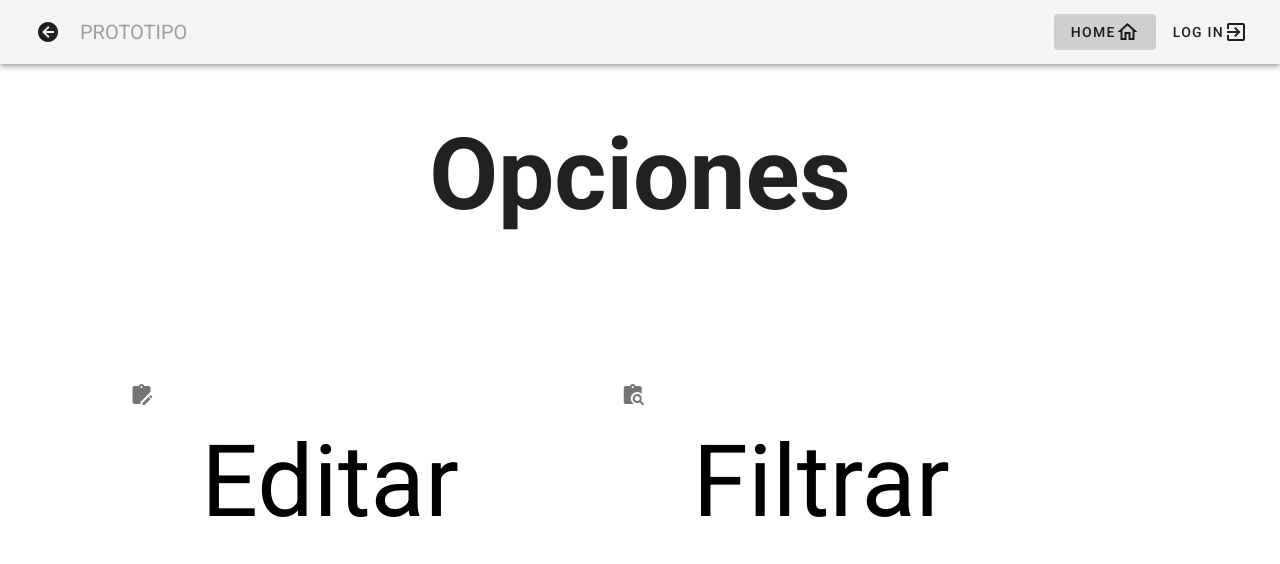
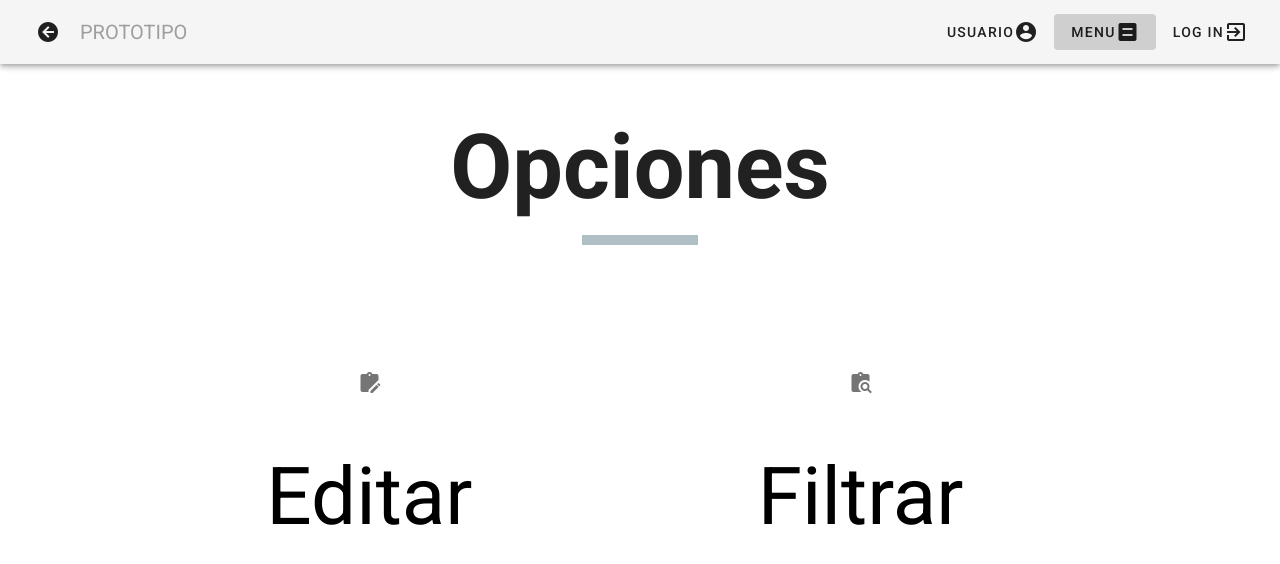
Before and after one commit to YojayDeHorta/Administrador-con-filtros, a Vue app: page /options in a window 1280 px wide. Shown: the top 564 px of the page. Built offline with nearby package versions, Linux system fonts and the light colour scheme.

Commit message:
Optimizacion Estilos

```diff
--- a/src/components/CrudClientes.vue
+++ b/src/components/CrudClientes.vue
@@ -1,13 +1,13 @@
 <template>
     <v-container class="CRUD-P" fluid fill-height>
-    <v-row  cols="12">
-        <v-col  cols="2">
+    <v-row class="OP text-center mt-5" cols="12">
+        <v-col  class="OP-TABLAS" cols="2">
             <v-btn v-if="adminVerification" color="primary" @click="dialog=true;formTitle='Agregar usuario';resetUser()"><v-icon class="mr-2">mdi-account-plus</v-icon> añadir</v-btn>
         </v-col>
-        <v-col cols="2" class="mt-0 pt-0">
+        <v-col  cols="5" class="OP-TABLAS mt-0 pt-0">
             <v-text-field v-model="search" append-icon="mdi-magnify" v-if="adminVerification" label="Buscar en la tabla" single-line hide-details></v-text-field>
         </v-col>
-        <v-col cols="8"  class="text-right">
+        <v-col  cols="2"  class="OP-TABLAS text-right">
             <v-btn color="teal darken-1"  @click="descargar()"><v-icon color="white">mdi-file-download</v-icon></v-btn>
             <v-btn color="secondary" class="ml-1"  outlined v-if="adminVerification" @click="chooseFiles()">
 
@@ -222,4 +222,16 @@ tbody tr:nth-of-type(odd) {
   background-color: rgba(13, 9, 243, 0.10);
 }
 
+.OP{
+
+    /*border:5px solid yellow;*/
+}
+
+.OP-TABLAS{
+   /* border:5px solid red;*/
+    height:60px;
+      margin:auto;
+
+}
+
 </style>
--- a/src/components/CrudPersonal.vue
+++ b/src/components/CrudPersonal.vue
@@ -1,5 +1,5 @@
 <template>
-    <v-container class="Tabla-Persona">
+    <v-container>
         <v-row class="d-flex justify-center" cols="12">
             <v-col cols="4">
                 <v-btn v-if="adminVerification" color="primary" @click="dialog=true;formTitle='Agregar usuario';resetUser()">
@@ -11,8 +11,8 @@
             </v-col>
             <!-- <a href="/source.csv" download>descargar</a> -->
         </v-row>
-        <v-row class="d-flex justify-center p-0" cols="12" md="12">
-            <v-data-table :headers="computedHeaders" :loading="loading" :search="search" :footer-props="{'items-per-page-text':'usuarios por pagina'}" loading-text="Cargando...Porfavor espere" :items="users" sort-by="descripcion" class="elevation-3 theme--light">
+        <v-row class="Tabla-Persona d-flex justify-center p-0" cols="12" md="16">
+            <v-data-table :headers="computedHeaders" :loading="loading" :search="search" :footer-props="{'items-per-page-text':'usuarios por pagina'}" loading-text="Cargando...Porfavor espere" :items="users" sort-by="descripcion" class="Persona elevation-3 theme--light">
                 <template v-slot:[`item.actions`]="{ item }" v-if="adminVerification">
                     <v-icon small class="mr-2" @click="prepareEdit(item)"> mdi-pencil </v-icon>
                     <v-icon small @click="deleteUser(item.Id)"> mdi-delete </v-icon>
@@ -176,6 +176,10 @@ tbody tr:nth-of-type(odd) {
     background-color: rgba(13, 9, 243, 0.10);
 }
 .Tabla-Persona{
-    /*border:5px solid red*/
+    border:5px solid red
+}
+.Persona{
+    border:5px solid yellow;
+    width:100%;
 }
 </style>
--- a/src/components/Login.vue
+++ b/src/components/Login.vue
@@ -3,7 +3,7 @@
         <v-card height="400px" style="width:400px">
             <v-form class="text-center" @submit.prevent="submitAdmin">
                 <v-card-title class="title d-flex justify-center" align="center">
-                    <h2 class="Titulo text-center mt-5">Iniciar Sesión</h2>
+                    <h2 style="width:200px" class="Titulo text-center mt-5">Iniciar Sesión</h2>
                 </v-card-title>
                 <v-card-text>
                     <v-container>
--- a/src/components/Navbar.vue
+++ b/src/components/Navbar.vue
@@ -7,15 +7,18 @@
                 <v-icon>mdi-arrow-left-circle</v-icon>
                 <!-- <span>Volver</span> -->
             </v-btn>
-
             <v-toolbar-title class="text-uppercase grey--text">
                 Prototipo
             </v-toolbar-title>
             <v-spacer></v-spacer>
             <!-- <v-btn text class="success mr-5">ingreso</v-btn> -->
+            <v-btn :to="{name: 'Login'}" exact text class="gray">
+                <span>Usuario</span>
+                <v-icon>mdi-account-circle</v-icon>
+            </v-btn>
             <v-btn :to="{name: 'Options'}" exact text class="gray">
-        <span>Home</span>
-        <v-icon>mdi-home-outline</v-icon>
+                <span>Menu</span>
+                <v-icon>mdi-equal-box</v-icon>
             </v-btn>
             <v-btn text @click="dialogAdmin=true" v-if="!adminVerification" class="gray">
                 <span>Log in</span>
@@ -25,9 +28,12 @@
                 <span>Log out</span>
                 <v-icon>mdi-home-export-outline </v-icon>
             </v-btn>
-
+            <v-btn text @click="logout()" v-else class="gray">
+                <span>Log out</span>
+                <v-icon>mdi-home-export-outline </v-icon>
+            </v-btn>
         </v-app-bar>
-    <v-navigation-drawer app v-model="drawer" temporary >
+        <v-navigation-drawer app v-model="drawer" temporary>
             <v-list-item>
                 <v-list-item-content>
                     <v-list-item-title class="text-h6">
@@ -38,113 +44,103 @@
                     </v-list-item-subtitle>
                 </v-list-item-content>
             </v-list-item>
-
             <v-divider></v-divider>
-
             <v-list nav dense>
-        <v-list-item-group  active-class="deep-purple--text text--accent-4">
-
+                <v-list-item-group active-class="deep-purple--text text--accent-4">
                     <v-list-item :to="{name: 'Cruds'}">
                         <v-list-item-icon>
                             <v-icon>mdi-file-table</v-icon>
-            </v-list-item-icon >
-            <v-list-item-title >Crud</v-list-item-title>
+                        </v-list-item-icon>
+                        <v-list-item-title>Crud</v-list-item-title>
                     </v-list-item>
-
-
                 </v-list-item-group>
             </v-list>
         </v-navigation-drawer>
-
         <!-- dialog administrador -->
-    <v-dialog v-model="dialogAdmin"  max-width="500px">
+        <v-dialog v-model="dialogAdmin" max-width="500px">
             <v-card>
-        <v-form  @submit.prevent="submitAdmin">
+                <v-form @submit.prevent="submitAdmin">
                     <v-card-title><span class="text-h5">Iniciar sesion</span></v-card-title>
                     <v-card-text>
                         <v-container>
                             <v-row>
-                    <v-col cols="12" >
+                                <v-col cols="12">
                                     <v-text-field v-model="admin.user" label="Usuario"></v-text-field>
                                 </v-col>
                             </v-row>
                             <v-row>
-                    <v-col cols="12" >
-                        <v-text-field type="password"  v-model="admin.pass" label="Password" ></v-text-field>
+                                <v-col cols="12">
+                                    <v-text-field type="password" v-model="admin.pass" label="Password"></v-text-field>
                                 </v-col>
                             </v-row>
                         </v-container>
                     </v-card-text>
-
                     <v-card-actions>
                         <v-spacer></v-spacer>
                         <v-btn color="red darken-1" text @click="dialogAdmin=false"> Cancelar </v-btn>
-            <v-btn color="blue darken-1" type="submit" text > Guardar </v-btn>
+                        <v-btn color="blue darken-1" type="submit" text> Guardar </v-btn>
                     </v-card-actions>
                 </v-form>
             </v-card>
         </v-dialog>
-
         <!-- SNACKBAR PARA LOS MENSAJES -->
-    <v-snackbar  v-model="snackbar" >
+        <v-snackbar v-model="snackbar">
             {{ mensaje }}
-        <v-btn color="error" class="ml-5"  @click="snackbar = false">cerrar</v-btn>
+            <v-btn color="error" class="ml-5" @click="snackbar = false">cerrar</v-btn>
         </v-snackbar>
     </v-container>
-
 </template>
-
 <script>
 import axios from 'axios'
-var url="http://localhost:3000/api/admin"
+var url = "http://localhost:3000/api/admin"
 
 export default {
-    name:'Navbar',
-    props:{
-        adminVerification:null
+    name: 'Navbar',
+    props: {
+        adminVerification: null
     },
     data() {
         return {
-        drawer:false,
+            drawer: false,
             //dialog y datos para el admin
-        dialogAdmin:false,
-        admin:{
-          user:'',
-          pass:''
+            dialogAdmin: false,
+            admin: {
+                user: '',
+                pass: ''
             },
             //codigo del snackbar para mensajes
-        snackbar:false,
-        mensaje:'',
+            snackbar: false,
+            mensaje: '',
         }
     },
     methods: {
-     async submitAdmin(){
-        let res= await axios.post(url,this.admin)
+        async submitAdmin() {
+            let res = await axios.post(url, this.admin)
             if (res.data) {
-          this.$emit('escuchar',true)
+                this.$emit('escuchar', true)
                 sessionStorage.setItem("Admin", true);
-          this.admin.user=''
-          this.admin.pass=''
-          this.dialogAdmin=false
-          this.snackbar=true
-          this.mensaje='login realizado correctamente'
-        }else{
-          this.snackbar=true,
-          this.mensaje='error - usuario o contraseña incorrecta'
+                this.admin.user = ''
+                this.admin.pass = ''
+                this.dialogAdmin = false
+                this.snackbar = true
+                this.mensaje = 'login realizado correctamente'
+            } else {
+                this.snackbar = true,
+                    this.mensaje = 'error - usuario o contraseña incorrecta'
             }
         },
-      logout(){
-          this.$emit('escuchar',false)
+        logout() {
+            this.$emit('escuchar', false)
             sessionStorage.removeItem('Admin')
-          this.snackbar=true
-          this.mensaje='cerrado de sesion realizado correctamente'
+            this.snackbar = true
+            this.mensaje = 'cerrado de sesion realizado correctamente'
         },
         //para el volver
 
     },
-    computed:{
+    computed: {
         hasHistory() {
-        this.historial=window.history.length
+            this.historial = window.history.length
             console.log(this.historial);
 
             if (this.historial > 2) {
@@ -158,8 +154,8 @@ export default {
     }
 }
 </script>
-<style >
-  .caminos{
+<style>
+.caminos {
     background: red;
 }
 </style>
--- a/src/components/Registro.vue
+++ b/src/components/Registro.vue
@@ -3,7 +3,7 @@
         <v-card height="100%" width="480px">
             <v-form class="text-center" @submit.prevent="submitAdmin">
                 <v-card-title class="title d-flex justify-center" align="center">
-                    <h2 class="Titulo text-center mt-5">Registrarme</h2>
+                    <h3 class="Titulo text-center mt-5">Registrarme</h3>
                 </v-card-title>
                 <v-card-text>
                     <v-container>
--- a/src/components/Tabs_Login.vue
+++ b/src/components/Tabs_Login.vue
@@ -1,54 +1,82 @@
 <template>
-    <div>
-        <v-card color="basil">
-            <v-card-title class="text-center justify-center py-6">
+    <div class="Marco">
+        <v-card color="blue-grey lighten-5">
+            <v-card-title class="Titulo text-center justify-center py-6">
                 <h1 class="font-weight-bold text-h2 basil--text">
                     BIENVENIDO<br>
                     <v-icon class="Filtrar" style="font-size:100px">mdi-account-circle</v-icon>
                 </h1>
             </v-card-title>
-            <v-tabs v-model="tab" background-color="transparent" color="basil" grow>
-                <v-tab v-for="item in items" :key="item">
-                    {{ item }}
+            <v-tabs class="Elemento-Tab" v-model="tab" background-color="transparent" grow>
+                <v-tab class="elemento" v-for="item in items" :key="item">
+                    <h1 class="title-item">{{ item }}</h1>
                 </v-tab>
             </v-tabs>
             <v-tabs-items class="d-flex justify-center" v-model="tab">
                 <br>
                 <v-tab-item v-for="item in 1" :key="item">
-                    <v-card color="basil" flat>
+                    <v-card class="mb-10" color="basil" flat>
                         <Login></Login>
                     </v-card>
                 </v-tab-item>
                 <v-tab-item v-for="num in 2">
-                    <v-card color="basil" flat>
+                    <v-card class="mb-10" color="basil" flat>
                         <Sign></Sign>
                     </v-card>
                 </v-tab-item>
             </v-tabs-items>
         </v-card>
-        </v-card>
     </div>
 </template>
 <style>
-/* Helper classes */
-.basil {
-  background-color: #FFFBE6 !important;
+
+.title-item.active{
+    color: black;
 }
-.basil--text {
-  color: #356859 !important;
+
+.Titulo {
+   /* border: 5px solid red;*/
+    margin: auto;
+    width: 50%;
 }
+
+.Marco{
+   /* border: 5px solid black;*/
+    width: 50%;
+    margin: auto;
+    /*background-color: grey;*/
+}
+
+.Elemento-Tab {
+    /*border: 5px solid yellow;*/
+    margin: auto;
+    width: 30%;
+}
+
+/*
+.elemento{
+    border: 5px solid red;
+    margin: auto;
+    width: 30%;
+}
+
+/*
+.Elemento-Tab{
+    border: 5px solid yellow;
+}*/
 </style>
 <script>
 import Login from '../components/Login.vue';
 import Sign from '../components/Registro.vue';
 export default {
     components: {
-      Login,Sign
+        Login,
+        Sign
     },
-    data () {
+    data() {
         return {
             tab: null,
-        num:2,
+            num: 2,
             items: [
                 'Inicio Sesion', 'Registro'
             ]
--- a/src/views/Cruds.vue
+++ b/src/views/Cruds.vue
@@ -1,6 +1,6 @@
 <template>
     <v-container class="Marco">
-        <v-row >
+        <v-row class="Tablas">
             <v-col cols="2" class="ml-4">
                 <!-- select de las tablas -->
                 <h5>Tablas:</h5>
@@ -68,5 +68,9 @@ export default {
 <style scoped>
     .Marco{
         border:5px solid black;
+        width:100%;
+    }
+    .Tablas{
+      /*  border:5px solid yellow;*/
     }
 </style>
--- a/src/views/Options.vue
+++ b/src/views/Options.vue
@@ -1,14 +1,15 @@
 <template>
     <v-container>
-        <h1 class="text-center">Opciones</h1>
+        <h1 class="Titulo text-center">Opciones</h1>
+        <h2 class="barra"></h2>
         <br> <br> <br>
-        <section class="Opciones d-flex justify-content-center mt-10">
+        <section class="Opciones text-center d-flex justify-center">
             <router-link class="Editar" to="/Cruds">
-                <v-icon class="Filtrar">mdi-clipboard-edit</v-icon>
+                <v-icon class="ico-editar">mdi-clipboard-edit</v-icon>
                 <p class="text-center">Editar</p>
             </router-link>
             <router-link class="Buscar" to="/Filter">
-                <v-icon class="Filtrar">mdi-clipboard-search</v-icon>
+                <v-icon class="ico-buscar">mdi-clipboard-search</v-icon>
                 <p class="text-center">Filtrar</p>
             </router-link>
         </section>
@@ -20,47 +21,44 @@ export default {
 }
 </script>
 <style scoped>
-p {
-    font-size: 100px;
-}
 
-.Filtrar {
-    display:flex;
-    align-content:center;
-    font-size: 250px;
-    color: black;
-}
-
-
-.filtrar {
-    border: 5px solid black;
+.Titulo{
+    /*border:5px solid red;*/
+    font-size:90px;
 
 }
 
-
-h1 {
-    font-size: 100px
+.barra{
+    border:5px solid #B0BEC5;
+    margin:auto;
+    width:10%;
 }
 
-.Opciones router-link {
-    /* border: 5px solid red;*/
-
+.Opciones {
+    /*border: 8px solid red;*/
 }
 
+.ico-buscar,.ico-editar{
+   /* border:5px solid yellow;*/
+     font-size:350px;
+}
 
-.Editar,
-.Buscar {
-    margin-left: 50px;
-    color: black;
-    text-decoration: none;
-    /*border: 5px solid red;*/
+.Opciones .Buscar,
+.Opciones .Editar {
     width: 38%;
-    height:420px;
-    padding: 20px;
+   /* border: 5px solid red;*/
+    font-size:80px;
+    margin-right:50px;
+    text-decoration:none;
+    color:black;
 }
+
 
 .Editar:hover,
 .Buscar:hover {
     border:2px solid grey;
 }
+
+
+
 </style>
```
Also changed, not shown: 1 other file (tests, documents, lock files or other folders). Lines whose indentation alone changed are shown as unchanged.
